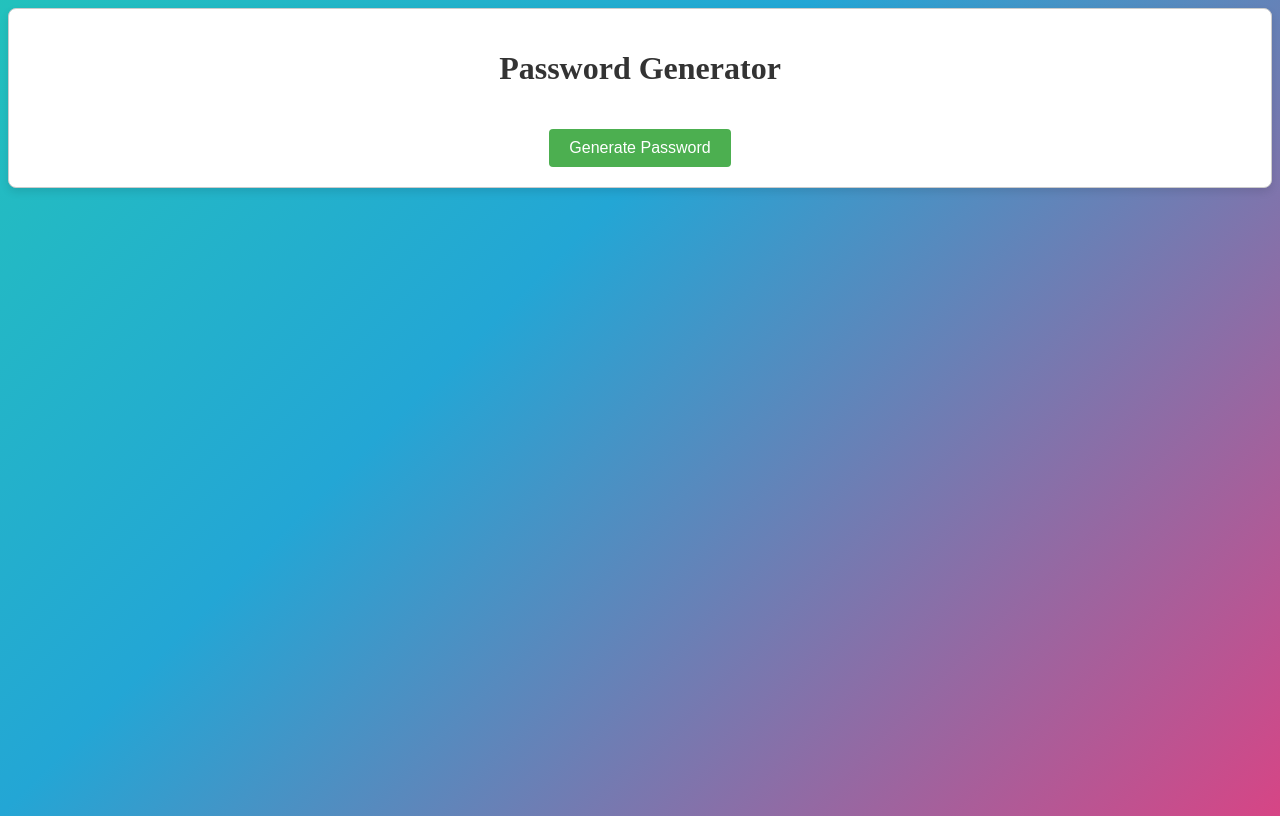
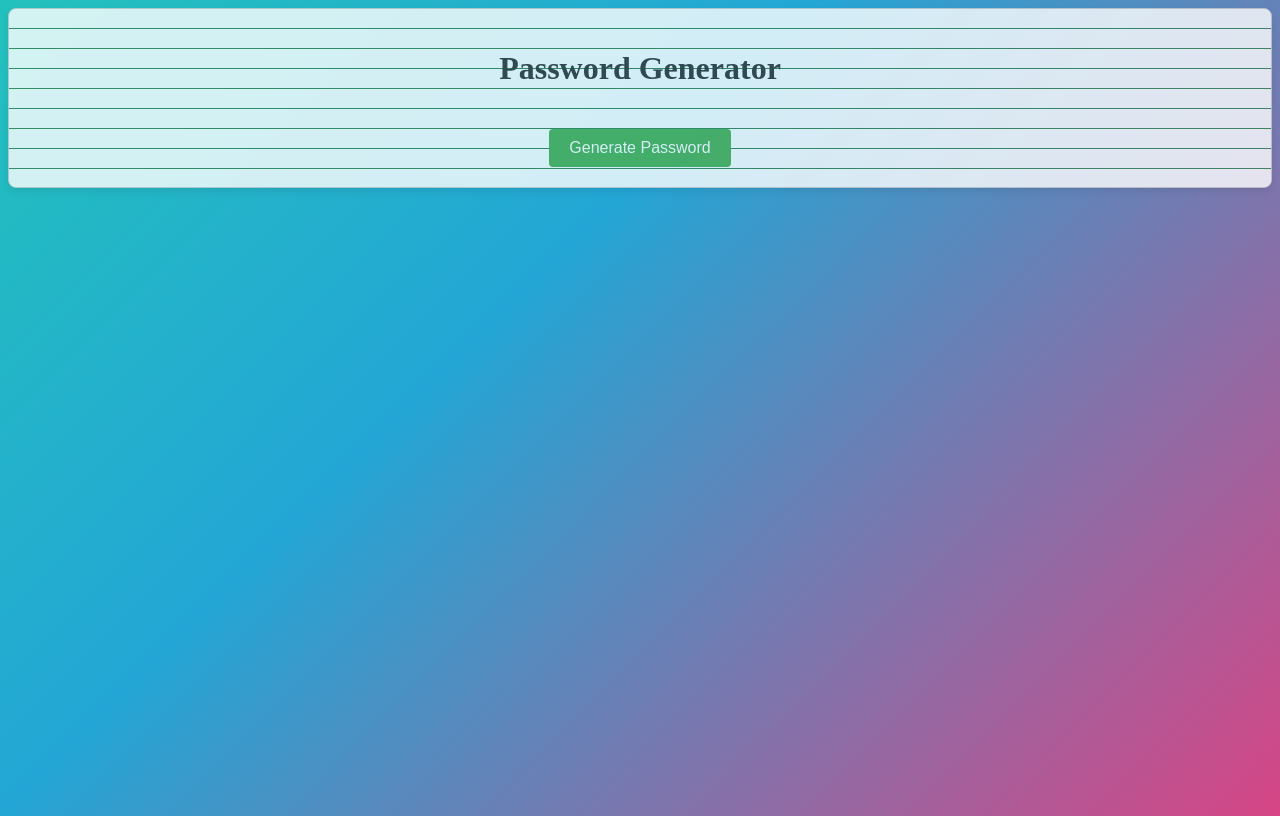
Before and after one commit to Abhimanyu-Mahaveer/Password-Generator, a plain HTML site: page index.html in a window 1280 px wide. Drawn offline with Linux system fonts and the light colour scheme.

Commit message:
style.css

```diff
--- a/style.css
+++ b/style.css
@@ -27,6 +27,9 @@ body {
     border-radius: 8px;
     background-color: #fff;
     box-shadow: 0 4px 8px rgba(0, 0, 0, 0.1);
+    opacity: 0.8;
+background-size: 20px 20px;
+background-image:  repeating-linear-gradient(0deg, #318451, #318451 1px, #ffffff 1px, #ffffff);
 }
 
 h1 {
```
